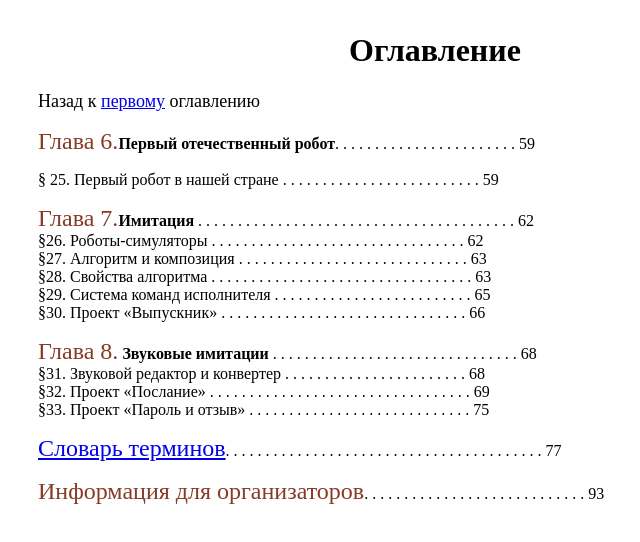
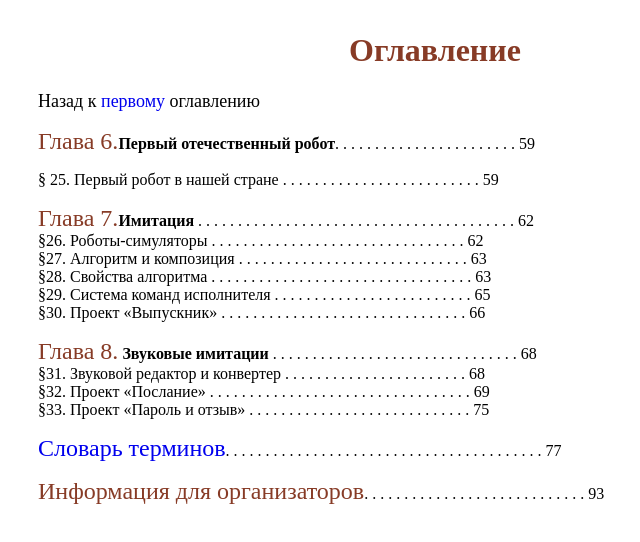
Before and after one commit to j0rlzzz/robots, a plain HTML site: page index.html in a window 1280 px wide. Shown: the whole page, without its empty margins (205-845 px from the left). Drawn offline with Linux system fonts and the light colour scheme.

Commit message:
Update index.html

```diff
--- a/index.html
+++ b/index.html
@@ -6,7 +6,7 @@
 	</title>
 </head>
 <body>
-	<link rel="stylesheet" type="text/css" href="Оглавление2.css">
+	<link rel="stylesheet" type="text/css" href="oglavlenie2.css">
 	<table width="800px" align="center">
 	<tr>
 	<td>
```
